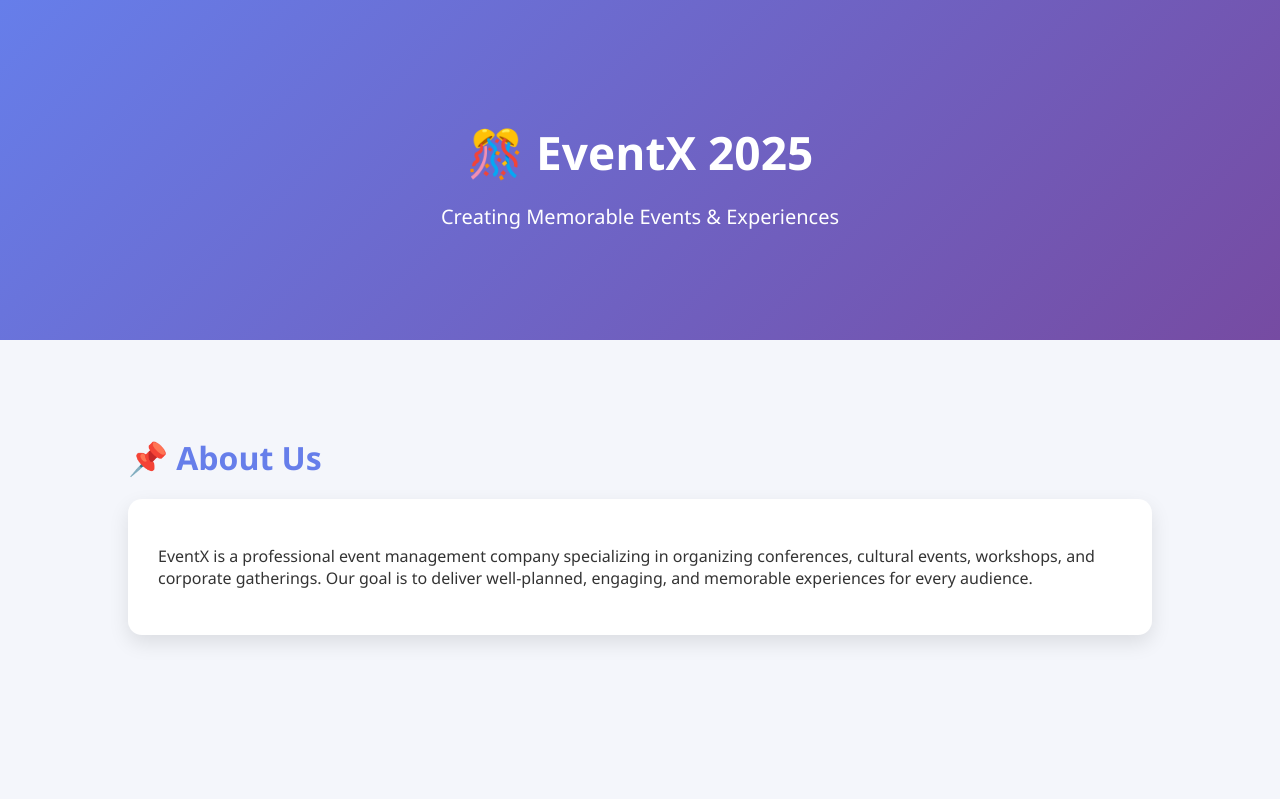
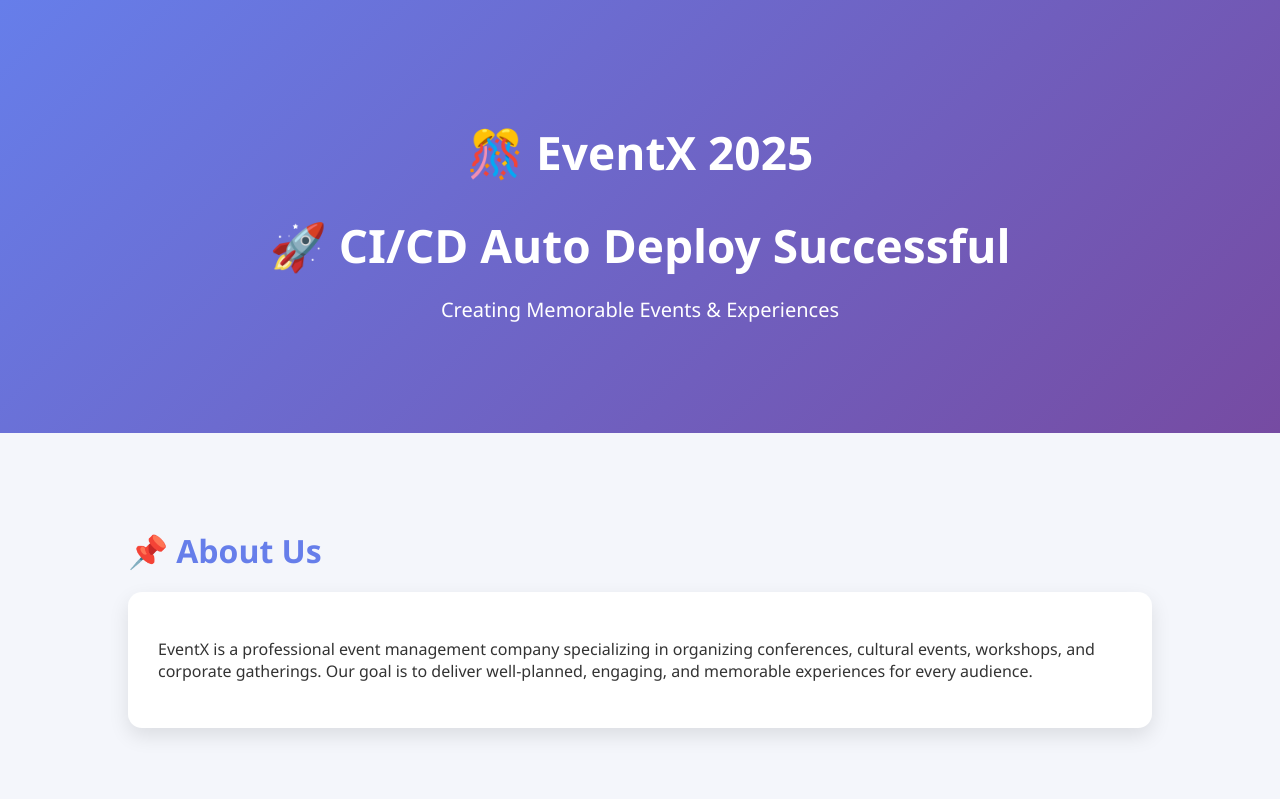
Before and after one commit to diya2111/html-cicd-project, a plain HTML site: page index.html in a window 1280 px wide. Shown: the top 799 px of the page. Drawn offline with Linux system fonts and the light colour scheme.

Commit message:
Update index.html

```diff
--- a/index.html
+++ b/index.html
@@ -83,6 +83,7 @@
 <!-- HOME / HERO SECTION -->
 <header>
   <h1>🎊 EventX 2025</h1>
+  <h1>🚀 CI/CD Auto Deploy Successful</h1>
   <p>Creating Memorable Events & Experiences</p>
 </header>
 
```
